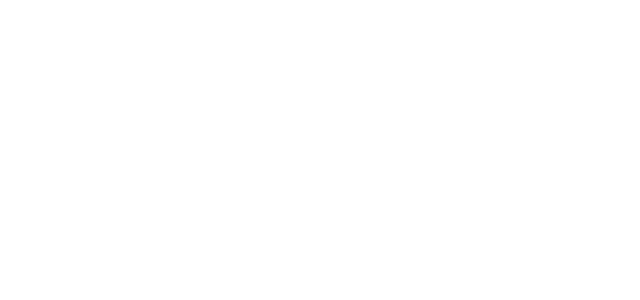
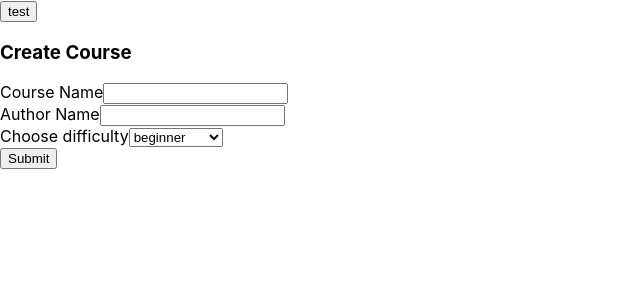
Before and after one commit to vishnuborn1996/react-training, a React (Create React App) app: page /Course in a window 1280 px wide. Shown: the top 300 px of the page, without its empty margins (0-640 px from the left). Built offline with nearby package versions, Linux system fonts and the light colour scheme.

Commit message:
added courselist component used map function for looping purpose;

```diff
--- a/src/App.js
+++ b/src/App.js
@@ -3,13 +3,16 @@ import Registration from './pages/authorization/Registration';
 import Login from "./pages/authorization/login";
 import { Route } from 'react-router-dom';
 import Home from "./pages/home/home";
-
+import ManageCourse from './pages/courses/manageCourse';
+import CourseList from "./pages/courses/CourseList";
 function App() {
   return (
     <div>
       <Route path="/" exact component={Registration} />
       <Route path="/Login" exact component={Login} />
       <Route path="/Home" exact component={Home} />
+      <Route path="/Course" exact component={ManageCourse} />
+      <Route path="/Courses" exact component={CourseList} />
     </div>
   );
 }
--- a/src/pages/authorization/CourseForm.jsx
+++ b/src/pages/courses/CourseForm.jsx
@@ -6,18 +6,18 @@ function CourseForm(props) {
 
         <div>
             <form onSubmit={props.onSubmitHandler} action="POST">
-                <h3>Login your Account</h3>
+                <h3>Create Course</h3>
                 <div>
                     <label>Course Name</label>
-                    <input type="text" name="userName" onChange={props.onChangeHandler}></input>
+                    <input type="text" name="courseName" onChange={props.onChangeHandler}></input>
                 </div>
                 <div>
                     <label>Author Name</label>
                     <input type="text" name="authorName" onChange={props.onChangeHandler}></input>
                 </div>
                 <div>
-                    <label for="cars">Choose difficulty</label>
-                    <select name="difficulty">
+                    <label htmlFor="difficulty">Choose difficulty</label>
+                    <select onChange={props.onChangeHandler} name="difficulty">
                         <option value="beginner">beginner</option>
                         <option value="amateur">amateur</option>
                         <option value="professional">professional</option>
--- /dev/null
+++ b/src/pages/courses/CourseList.jsx
@@ -0,0 +1,52 @@
+import React from "react";
+
+function CourseList() {
+    let courses = JSON.parse(localStorage.getItem("courses"));
+
+    if (!courses) {
+        courses = [];
+    }
+
+    // function test() {
+    //     let array = [1, 2];  // ["1","2"]
+
+    //     let somevalue = array.map(logValue)
+    //     console.log("somevalue: ", somevalue);
+    // }
+
+
+    // function logValue(value, index, arr) {
+    //     console.log(value);
+    //     console.log(index);
+    //     console.log(arr);
+    //     return (
+    //         <div>
+    //             { value}
+    //         </div>
+    //     );
+    // }
+
+    return (
+        <div>
+            {
+                courses.map((course, index, arr) => {
+                    return (
+                        <div>
+                            <div>
+                                index : {index}
+                            </div>
+                            <div>
+                                course:  {course.courseName}
+                            </div>
+                            <div>
+                                author Name:  {course.authorName}
+                            </div>
+                        </div>
+                    );
+                })
+            }
+        </div>
+    )
+}
+
+export default CourseList;
--- /dev/null
+++ b/src/pages/courses/manageCourse.jsx
@@ -0,0 +1,65 @@
+import React, { useState } from 'react';
+import History from '../../settings/History';
+import CourseForm from "./CourseForm";
+
+function ManageCourse() {
+    const initialState = { courseName: "", authorName: "", difficulty: "" };
+
+    const [courseForm, setCourseForm] = useState(initialState);
+
+    function onChangeHandler({ target }) {
+
+        // this is spread operator
+        setCourseForm({ ...courseForm, [target.name]: target.value });
+    }
+
+    function onSubmitHandler(event) {
+        event.preventDefault();
+        let isFormValid = true;
+
+        if (courseForm.courseName === "") {
+            isFormValid = false;
+        }
+
+        if (courseForm.authorName === "") {
+            isFormValid = false;
+        }
+
+        if (isFormValid) {
+            let savedCourses = JSON.parse(localStorage.getItem("courses"));
+
+            if (savedCourses == null) {
+                savedCourses = [];
+            }
+
+            savedCourses.push(courseForm);
+
+            localStorage.setItem("courses", JSON.stringify(savedCourses));
+        }
+    }
+
+    function test() {
+
+        let invisible = null;
+
+        if (invisible == null) {
+            alert("hello user something is wrong in your end!!! ");
+        }
+
+        alert(invisible);
+
+        // let array = [1, 2];
+
+        // let number = 5;
+
+    }
+
+    return (
+        <>
+            <button onClick={test}>test</button>
+            <CourseForm onChangeHandler={onChangeHandler} onSubmitHandler={onSubmitHandler} />
+        </>
+    );
+}
+
+export default ManageCourse;
```
Also changed, not shown: src/pages/authorization/manageCourse.jsx (deleted, +0 -44 lines).
